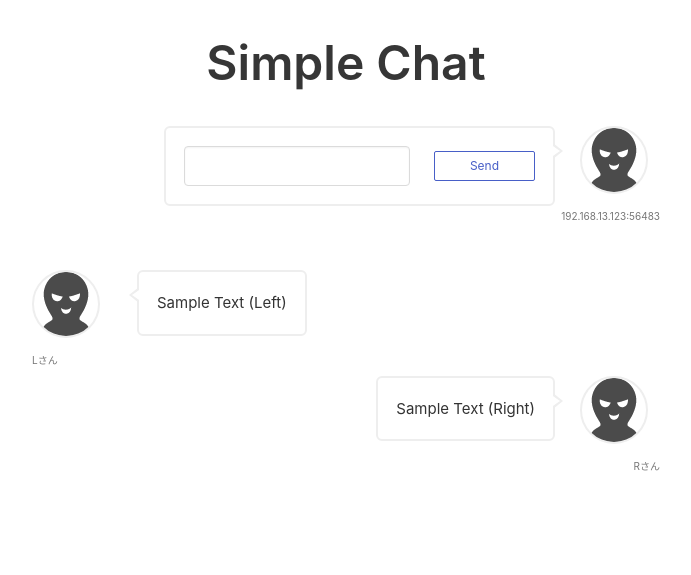
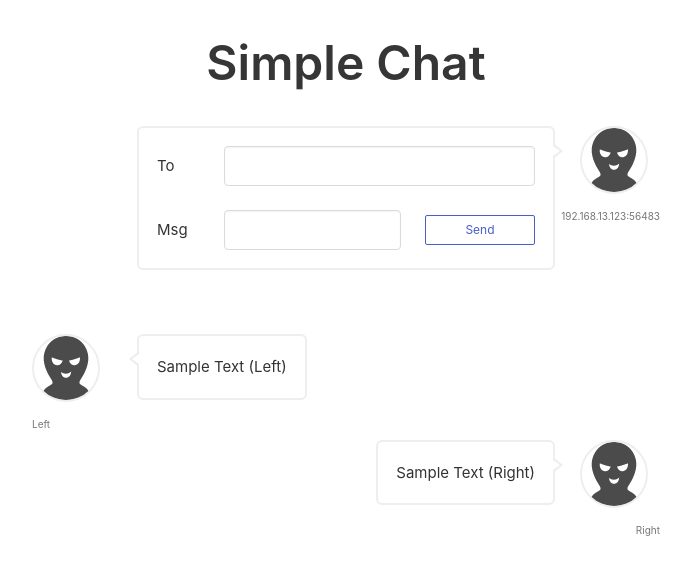
Before and after one commit to Mizuho-AOKI/phpchatapp, a PHP site: page /56483_page/index.html in a window 1280 px wide. Shown: the part 118-693 px from the top of the page, without its empty margins (294-985 px from the left). Run offline with PHP 8.4, Linux system fonts and the light colour scheme.

Commit message:
add error handling in the chat.js

```diff
--- a/56308_page/receiver.php
+++ b/56308_page/receiver.php
@@ -1,6 +1,4 @@
 <?php
-
-    echo "This is receiver.php at 56483 port.";
 
     // avoid the cross-domain constraint
     header("Access-Control-Allow-Origin: *");
@@ -49,4 +47,6 @@
 
     $strMsg = $sender . ',' . date("Y-m-d H:i:s") . ',' . $message . "\n" . $strMsg;
     file_put_contents('message.log', $strMsg, LOCK_EX);
+
+    echo "succeed";
 ?>
--- a/56483_page/chat.js
+++ b/56483_page/chat.js
@@ -1,4 +1,26 @@
 // ref: https://www.taru-net.jp/tec/javascript-chat/
+
+
+function deleteMessage() {
+    msg = "Delete all messages?";
+    if(window.confirm(msg)){
+        readMessage();
+        // call deletelog.php via get request.
+        $.ajax({
+            type: 'get',
+            url: './deletelog.php',
+        })
+        .then(
+            function () {
+                return;
+            },
+            function () {
+                alert("Error deleting the message log");
+            }
+        );
+    }
+}
+
 
 function readMessage() {
     // load ./message.log
@@ -52,7 +74,24 @@ function readMessage() {
 
 function writeMessage() {
 
+    // get target ip address
+    var targetip = $("#targetip").val();
+
+    // get my ip address
+    var myip = $("#myip").text();
+
     // send message to the target IP address.
+    $.ajax({
+        type: 'post',
+        url: `http://${targetip}/receiver.php`,
+        data: {
+            'message' : $("#message").val(),
+            'sender'  : `http://${myip}`
+        }
+    })
+    .then(
+        function(result){
+            if(result=="succeed"){
                 $.ajax({
                     type: 'post',
                     url: './receiver.php',
@@ -62,37 +101,69 @@ function writeMessage() {
                     }
                 })
                 .then(
-        function (data) {
-            // 自分のセリフ出力処理入れる
+                    function (saveflag) {
+                        if(saveflag=="succeed"){
                             readMessage();
                             $("#message").val('');
                             $('#messageTextBox').append(msghtml);
+                        }
                     },
                     function () {
-            alert("Error sending the message : " + $("#message").val() +"");
+                        alert("Error saving the message : " + $("#message").val() +"");
+                    }
+                );
+            }
+        },
+        function(){
+            window.alert("Error sending the message.");
         }
     );
 
-    // send message to the target IP address.
-    $.ajax({
-        type: 'post',
-        url: 'http://192.168.13.123:56308/receiver.php',
-        data: {
-            'message' : $("#message").val(),
-            'sender'  : "http://192.168.13.123:56483"
-        }
-    })
-    .then(
-        function (data) {
-            // 自分のセリフ出力処理入れる
-            readMessage();
-            $("#message").val('');
-            $('#messageTextBox').append(msghtml);
-        },
-        function () {
-            alert("Error sending the message : " + $("#message").val() +"");
-        }
-    );
+    // // send message to the target IP address.
+    // $.ajax({
+    //     type: 'post',
+    //     url: './receiver.php',
+    //     data: {
+    //         'message' : $("#message").val(),
+    //         'sender'  : "Me"
+    //     }
+    // })
+    // .then(
+    //     function (data) {
+    //         // 自分のセリフ出力処理入れる
+    //         readMessage();
+    //         $("#message").val('');
+    //         $('#messageTextBox').append(msghtml);
+    //     },
+    //     function () {
+    //         alert("Error saving the message : " + $("#message").val() +"");
+    //         errorflag = true;
+    //     }
+    // );
+
+    // if(!errorflag){
+    //     window.alert(errorflag);
+    //     $.ajax({
+    //         type: 'post',
+    //         url: `http://${targetip}/receiver.php`,
+    //         data: {
+    //             'message' : $("#message").val(),
+    //             'sender'  : `http://${myip}`
+    //         }
+    //     })
+    //     .then(
+    //         function (data) {
+    //             // 自分のセリフ出力処理入れる
+    //             readMessage();
+    //             $("#message").val('');
+    //             $('#messageTextBox').append(msghtml);
+    //         },
+    //         function () {
+    //             alert("Error sending the message : " + $("#message").val() +"");
+    //         }
+    //     );
+    // }
+
 }
 
 // check received message every 1 seconds
--- a/56483_page/index.html
+++ b/56483_page/index.html
@@ -16,6 +16,7 @@
 <!-- (要修正) onload.jsにまとめて外部ファイルにする. -->
 
  <script language="javascript" type="text/javascript">
+
     // on_load process : check page ip from config.json
     $(function(){
       url = 'config.json';
@@ -29,30 +30,19 @@
     $(document).ready(function() {
         // Check for click events on the navbar burger icon
         $(".navbar-burger").click(function() {
-
             // Toggle the "is-active" class on both the "navbar-burger" and the "navbar-menu"
             $(".navbar-burger").toggleClass("is-active");
             $(".navbar-menu").toggleClass("is-active");
         });
     });
 
-    // 　$('input').click(function() {
-    //     $("#send_sound").get(0).play();
-    //     $("#send_sound").text("sent")
-    //   });
-
     $(function(){
         $("#send_btn").click(function(){
-            // document.getElementById("Sound").currentTime = 0; //再生秒数を 0 にセット
-            // document.getElementById("Sound").play();
-            // $("#Sound").currentTime=0;
             $("#Sound").prop('volume', 0.1);
-            // $('#Sound').get(0).prop("volume", 0.1);
             $("#Sound").get(0).play();
             console.log($("#Sound").prop('volume'));
         });
     });
-
 
   </script>
 
@@ -90,10 +80,9 @@
           <div class="navbar-end">
             <div class="navbar-item">
               <div class="buttons">
-                <a class="button is-danger">
+                <button class="button is-danger" onclick="deleteMessage()">
                   <strong>Delete All Msg</strong>
-                  <!-- (要修正) メッセージ消去機能追加 -->
-                </a>
+                </button>
               </div>
             </div>
           </div>
@@ -117,10 +106,18 @@
         <div id="myip" class="icon-name icon-name-right">You</div>
         <div class="sb-side sb-side-right">
             <div class="sb-txt sb-txt-right">
-                <!-- <textarea rows="5" cols="30" style="border:0;background-color:#ffffff;color:#000000;" readonly></textarea>            -->
                 <form method="post" onsubmit="writeMessage(); return false;">
-                    <div class="columns is-centered">
-                        <div class="column is-8 is-centered">
+                    <div class="columns is-centered is-multiline is-6">
+                        <div class="column is-2 is-vertical-center">
+                            To
+                        </div>
+                        <div class="column is-10 is-centered">
+                            <input id="targetip" name="targetip" type="text" class = "input" value="" />
+                        </div>
+                        <div class="column is-2 is-vertical-center">
+                            Msg
+                        </div>
+                        <div class="column is-6 is-centered">
                             <input id="message" name="message" type="text" class = "input" value="" />
                         </div>
                         <div class="column is-4 is-centered is-vertical-center">
@@ -144,7 +141,7 @@
         <div class="icon-img icon-img-left">
         <img src="./icon.png" />
         </div><!-- /.icon-img icon-img-left -->
-        <div class="icon-name icon-name-left">Lさん</div>
+        <div class="icon-name icon-name-left">Left</div>
         <div class="sb-side sb-side-left">
             <div class="sb-txt sb-txt-left">
                 Sample Text (Left)
@@ -158,7 +155,7 @@
         <div class="icon-img icon-img-right">
             <img src="./icon.png" />
         </div><!-- /.icon-img icon-img-right -->
-        <div class="icon-name icon-name-right">Rさん</div>
+        <div class="icon-name icon-name-right">Right</div>
         <div class="sb-side sb-side-right">
             <div class="sb-txt sb-txt-right">
                 Sample Text (Right)
--- a/56483_page/receiver.php
+++ b/56483_page/receiver.php
@@ -1,6 +1,4 @@
 <?php
-
-    echo "This is receiver.php at 56483 port.";
 
     // avoid the cross-domain constraint
     header("Access-Control-Allow-Origin: *");
@@ -33,7 +31,6 @@
         exit;
     }
 
-
     $fp = fopen('message.log', 'r');
     if (flock($fp, LOCK_SH)) {
         while (!feof($fp)) {
@@ -49,4 +46,6 @@
 
     $strMsg = $sender . ',' . date("Y-m-d H:i:s") . ',' . $message . "\n" . $strMsg;
     file_put_contents('message.log', $strMsg, LOCK_EX);
+
+    echo "succeed";
 ?>
```
Also changed, not shown: 56483_page/deletelog.php (added, +10 -0 lines). Lines whose indentation alone changed are shown as unchanged.
